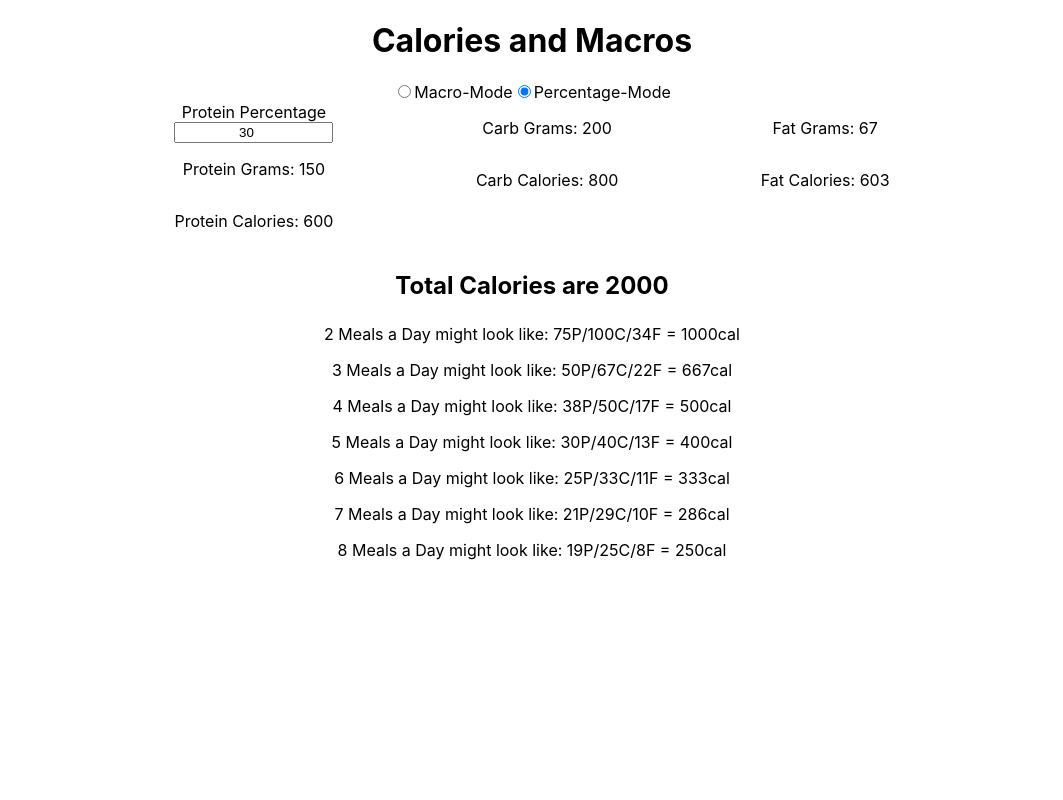
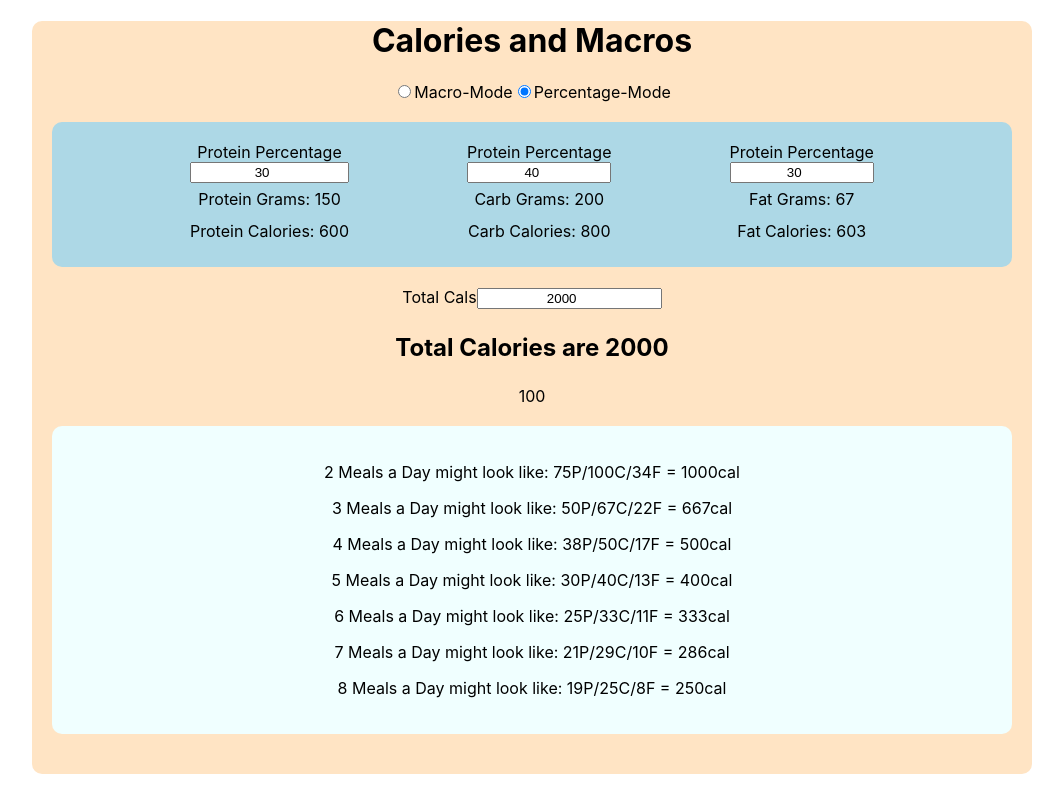
Before and after one commit to andrew-a-douglas/calories-and-macros, a React (Create React App) app: page / in a window 1280 px wide. Both pictures are taken after a click on the radio button "Percentage-Mode". Shown: the whole page, without its empty margins (108-1171 px from the left). Built offline with nearby package versions, Linux system fonts and the light colour scheme.

Commit message:
Still a problem with warning...

```diff
--- a/src/App.css
+++ b/src/App.css
@@ -2,18 +2,10 @@
   text-align: center;
   max-width: 1000px;
   margin: 0 auto;
+  background-color: bisque;
+  border-radius: 10px;
 }
 
-.App-logo {
-  height: 40vmin;
-  pointer-events: none;
-}
-
-@media (prefers-reduced-motion: no-preference) {
-  .App-logo {
-    animation: App-logo-spin infinite 20s linear;
-  }
-}
 
 .App-header {
   background-color: #282c34;
@@ -30,19 +22,16 @@
   color: #61dafb;
 }
 
-@keyframes App-logo-spin {
-  from {
-    transform: rotate(0deg);
-  }
-  to {
-    transform: rotate(360deg);
-  }
-}
+
 
 .macros {
   display: flex;
   justify-content: space-evenly;
   flex-wrap: wrap;
+  background-color: lightblue;
+  margin: 20px;
+  border-radius: 10px;
+  padding: 20px;
 }
 
 .totals p {
@@ -59,3 +48,19 @@ input {
   flex-direction: column;
   align-content: flex-start;
 }
+
+.protein p, .carb p, .fat p {
+  line-height: 0%;
+}
+
+.meals {
+  margin: 20px;
+  background-color: azure;
+  padding: 20px;
+  border-radius: 10px;
+}
+
+.spacer {
+  padding: 10px;
+  border-radius: 10px;
+}
--- a/src/App.js
+++ b/src/App.js
@@ -16,15 +16,16 @@ function App(props) {
       <h1>Calories and Macros</h1>
       <div className='mode-select' onChange={handleModeChange}>
         <input type="radio" id="macro" name="mode-select" value="macro" />
-        <label for="macro">Macro-Mode</label>
+        <label htmlFor="macro">Macro-Mode</label>
         <input type="radio" id="percentage" name="mode-select" value="percentage" />
-        <label for="percentage">Percentage-Mode</label>
+        <label htmlFor="percentage">Percentage-Mode</label>
       </div>
 
       {mode==='macro' && <MacroMode />}
       {mode==='percentage' && <PercentageMode />}
+      <div className='spacer'></div>
+    </div>
 
-    </div>
   );
 }
 
--- a/src/PercentageMode.js
+++ b/src/PercentageMode.js
@@ -7,15 +7,44 @@ function PercentageMode(props) {
     const [fatPercentage, setFatPercentage] = useState(30);
     const [proteinPercentage, setProteinPercentage] = useState(30);
     const [carbPercentage, setCarbPercentage] = useState(40);
+    const [warning, setWarning] = useState(null)
 
     let proteinGrams = Math.round(totalCals * (proteinPercentage/100) / 4);
     let carbGrams = Math.round(totalCals * (carbPercentage/100) / 4);
     let fatGrams = Math.round(totalCals * (fatPercentage/100) / 9);
+    let percentageTotal = Number(fatPercentage)+Number(carbPercentage)+Number(proteinPercentage);
     let mealsArray = [2,3,4,5,6,7,8]; //must be numbers.
 
     const handleChangeProteinPercentage = (event) => {
         setProteinPercentage(event.target.value);
+        showWarning();
     }
+
+    const handleChangeCarbPercentage = (event) => {
+        setCarbPercentage(event.target.value);
+        showWarning();
+    }
+
+    const handleChangeFatPercentage = (event) => {
+        console.log(percentageTotal);
+        setFatPercentage(event.target.value);
+        showWarning();
+    }
+
+    const handleChangeTotalCals = (event) => {
+        setTotalCals(event.target.value);
+    }
+
+    const showWarning = () => {
+        if(percentageTotal === 100) {
+            setWarning({ })
+        } else {
+            setWarning({ backgroundColor: 'pink'})
+        }
+    }
+
+
+
 
     const mapArray = (arr, proteinGrams, carbGrams, fatGrams, totalCals) => {
         return arr.map(item => <p key={item}>{item} Meals a Day might look like: {Math.round(proteinGrams / item) + 'P'}/{Math.round(carbGrams / item) + 'C'}/{Math.round(fatGrams / item) + 'F'} = {Math.round(totalCals / item) + 'cal'}</p>)
@@ -26,24 +55,31 @@ function PercentageMode(props) {
         <div className='macros'>
             <div className='protein'>
                 <label htmlFor='protein'>Protein Percentage</label>
-                <input id='protein' type='number' value={proteinPercentage} onChange={handleChangeProteinPercentage} min="0" max="100" />
+                <input id='protein' style={warning} type='number' value={proteinPercentage} onChange={handleChangeProteinPercentage} min="0" max="100" />
                 <p>Protein Grams: {proteinGrams}</p>
                 <p>Protein Calories: {proteinGrams * 4}</p>
 
             </div>
             <div className='carb'>
+                <label htmlFor='carb'>Protein Percentage</label>
+                <input id='carb' style={warning} type='number' value={carbPercentage} onChange={handleChangeCarbPercentage} min="0" max="100" />
                 <p>Carb Grams: {carbGrams}</p>
                 <p>Carb Calories: {carbGrams * 4}</p>
 
             </div>
             <div className='fat'>
+                <label htmlFor='fat'>Protein Percentage</label>
+                <input id='fat' style={warning} type='number' value={fatPercentage} onChange={handleChangeFatPercentage} min="0" max="100" />
                 <p>Fat Grams: {fatGrams}</p>
                 <p>Fat Calories: {fatGrams * 9}</p>
 
             </div>
         </div>
         <div className='totals'>
+            <label htmlFor='total-cals'>Total Cals</label>
+            <input id='total-cals' type='number' value={totalCals} onChange={handleChangeTotalCals} min="0" />
             <p>Total Calories are {totalCals}</p>
+            {percentageTotal}
         </div>
         <div className='meals'>
             {mapArray(mealsArray, proteinGrams, carbGrams, fatGrams, totalCals)}
```
